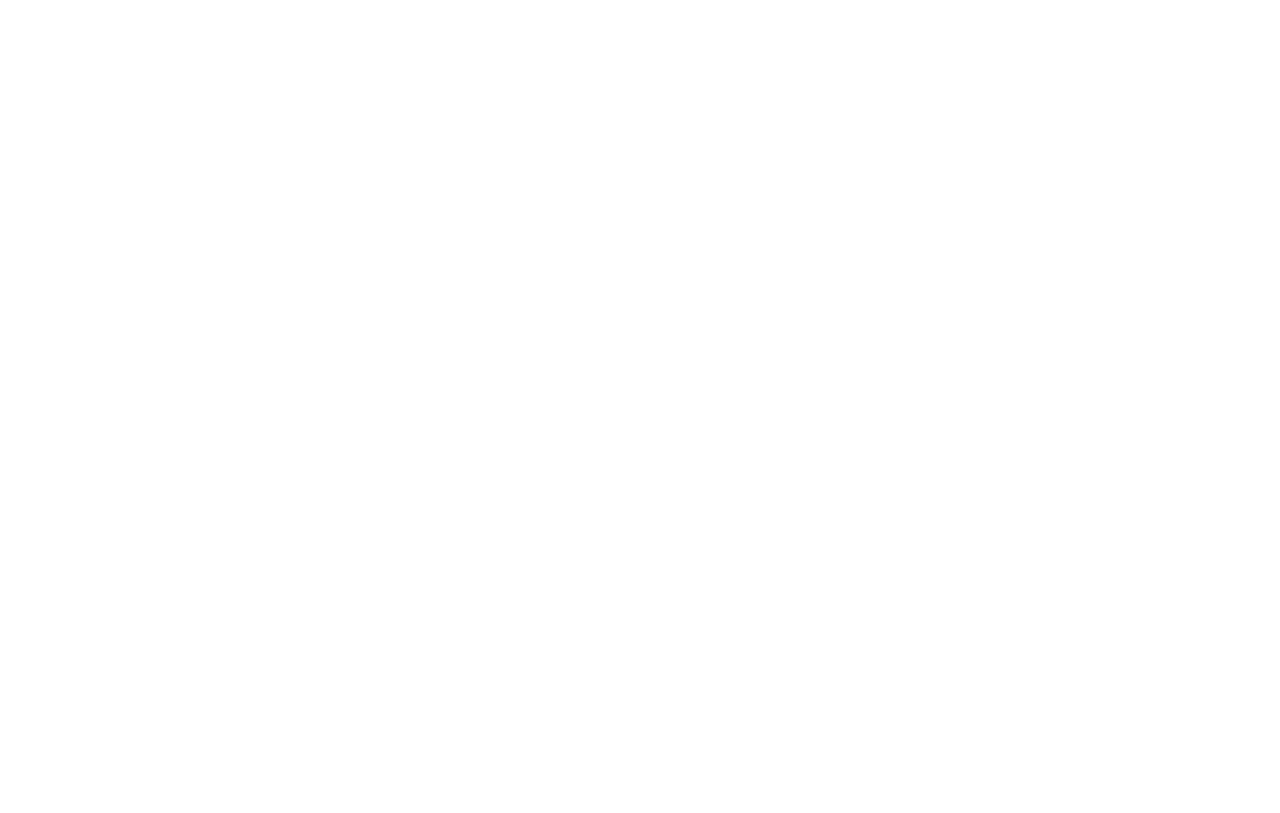
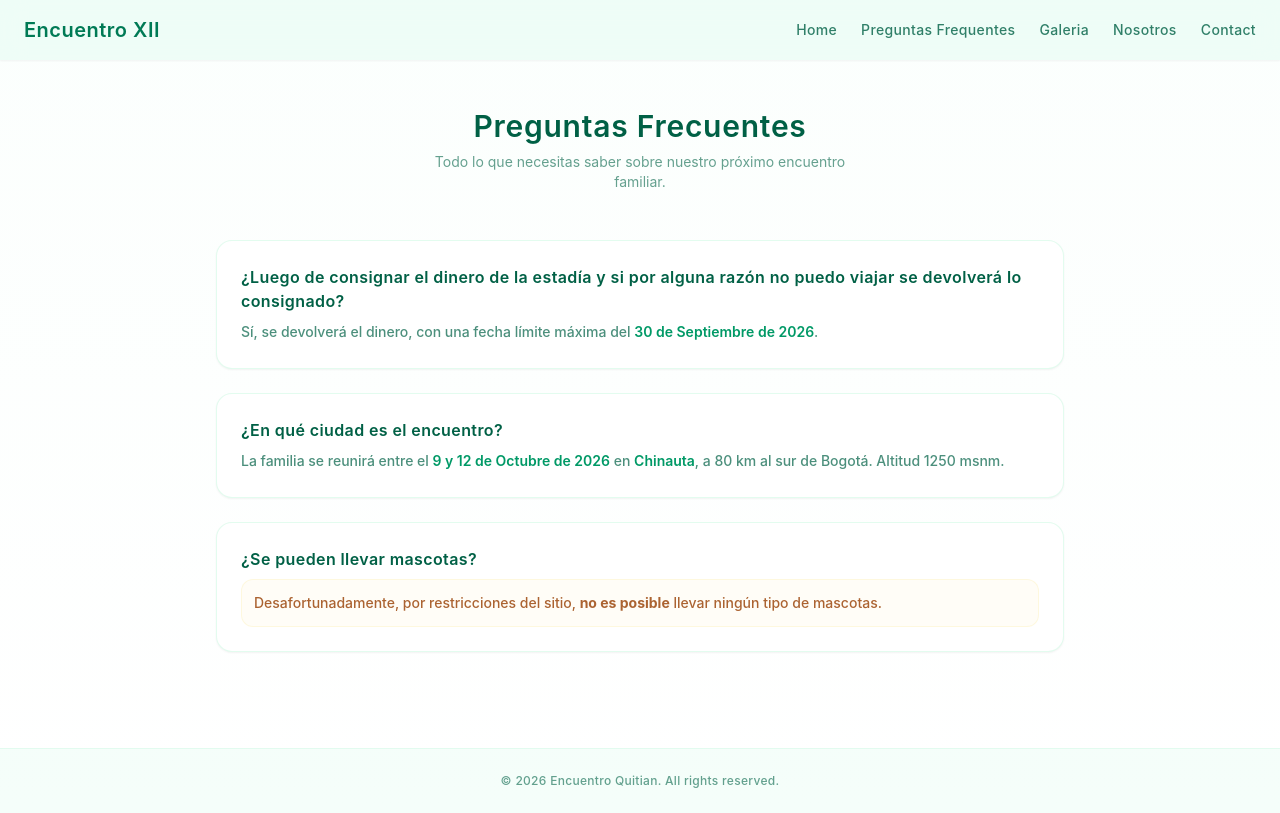
Before and after one commit to gquitian-design/encuentro_site, a React (Vite) app: page /fqa in a window 1280 px wide. Before the commit this address had no page. Built offline with nearby package versions, Linux system fonts and the light colour scheme.

Commit message:
finished the fqa page

```diff
--- a/src/App.jsx
+++ b/src/App.jsx
@@ -2,6 +2,7 @@
 import ContactPage from './pages/ContactPage';
 import HomePage from './pages/HomePage';
 import Gallery from './pages/Gallery';
+import Fqa from './pages/Fqa';
 
 function App() {
 
@@ -11,6 +12,7 @@
           <Route path='/' element={<HomePage />} />
           <Route path='/contact' element={<ContactPage />} />
           <Route path='/gallery' element={<Gallery />} />
+          <Route path='/fqa' element={<Fqa />} />
         </Routes>
   );
 }
--- a/src/pages/Fqa.jsx
+++ b/src/pages/Fqa.jsx
@@ -0,0 +1,58 @@
+import { useNavigate } from 'react-router-dom';
+import Footer from "../components/Footer";
+import Header from "../components/Header";
+
+function Fqa() {
+    return (
+        <div className="min-h-screen flex flex-col bg-linear-to-b from-emerald-50/20 to-white font-sans antialiased">
+            <Header />
+
+            <main className="flex-grow container mx-auto px-6 py-12 max-w-4xl">
+
+                <div className="text-center mb-12 space-y-2">
+                    <h2 className="text-3xl font-semibold text-emerald-800 tracking-wide">
+                        Preguntas Frecuentes
+                    </h2>
+                    <p className="text-sm text-emerald-800/60 max-w-md mx-auto">
+                        Todo lo que necesitas saber sobre nuestro próximo encuentro familiar.
+                    </p>
+                </div>
+
+                <div className="space-y-6">
+
+                    <div className="p-6 bg-white rounded-2xl border border-emerald-100/60 shadow-xs hover:shadow-md transition-all duration-300">
+                        <h3 className="text-base font-semibold text-emerald-800 mb-2 tracking-wide">
+                            ¿Luego de consignar el dinero de la estadía y si por alguna razón no puedo viajar se devolverá lo consignado?
+                        </h3>
+                        <p className="text-sm font-medium text-emerald-800/70 leading-relaxed">
+                            Sí, se devolverá el dinero, con una fecha límite máxima del <span className="text-emerald-600 font-semibold">30 de Septiembre de 2026</span>.
+                        </p>
+                    </div>
+
+                    <div className="p-6 bg-white rounded-2xl border border-emerald-100/60 shadow-xs hover:shadow-md transition-all duration-300">
+                        <h3 className="text-base font-semibold text-emerald-800 mb-2 tracking-wide">
+                            ¿En qué ciudad es el encuentro?
+                        </h3>
+                        <p className="text-sm font-medium text-emerald-800/70 leading-relaxed">
+                            La familia se reunirá entre el <span className="text-emerald-600 font-semibold">9 y 12 de Octubre de 2026</span> en <span className="text-emerald-600 font-semibold">Chinauta</span>, a 80 km al sur de Bogotá. Altitud 1250 msnm.
+                        </p>
+                    </div>
+
+                    <div className="p-6 bg-white rounded-2xl border border-emerald-100/60 shadow-xs hover:shadow-md transition-all duration-300">
+                        <h3 className="text-base font-semibold text-emerald-800 mb-2 tracking-wide">
+                            ¿Se pueden llevar mascotas?
+                        </h3>
+                        <p className="text-sm font-medium text-amber-800/80 bg-amber-50/40 p-3 rounded-xl border border-amber-100/50 leading-relaxed">
+                            Desafortunadamente, por restricciones del sitio, <strong>no es posible</strong> llevar ningún tipo de mascotas.
+                        </p>
+                    </div>
+
+                </div>
+            </main>
+
+            <Footer />
+        </div>
+    );
+}
+
+export default Fqa;
--- a/src/pages/Us.jsx
+++ b/src/pages/Us.jsx
@@ -0,0 +1,13 @@
+import { useNavigate } from 'react-router-dom';
+import Footer from "../components/Footer";
+import Header from "../components/Header";
+
+function Us() {
+    return(
+        <div>
+            <Header />
+
+            <Footer />
+        </div>
+    )
+}
```
